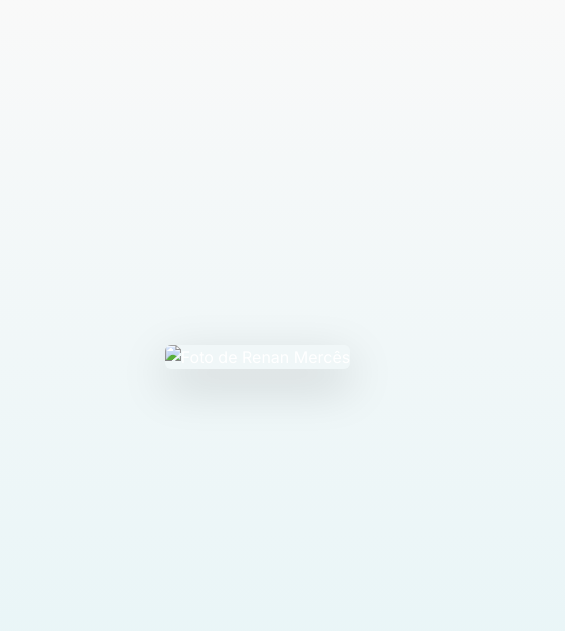
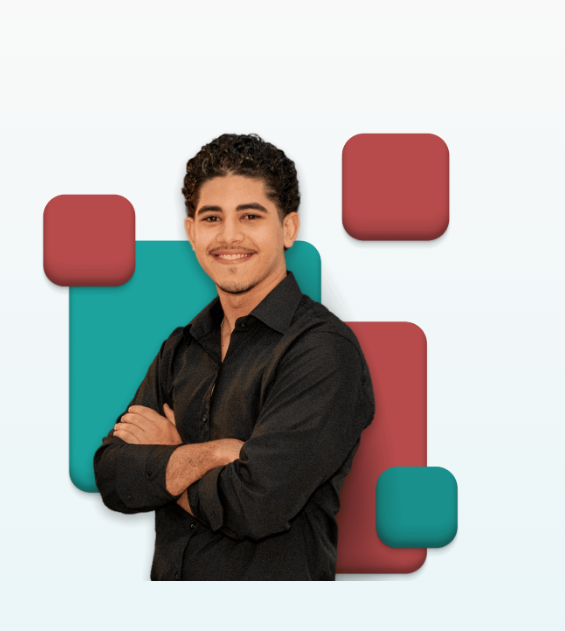
Before and after one commit to RenannMerces/Portfolio_Profissional_RM, a plain HTML site: page index.html in a window 1280 px wide. Shown: the part 860-1491 px from the top of the page, 715-1280 px from the left. Drawn offline with nearby package versions, Linux system fonts and the light colour scheme; a web font is replaced by a local one.

Commit message:
Adiciona imagem profissional editada em sobre mim.

```diff
--- a/index.html
+++ b/index.html
@@ -188,8 +188,8 @@ class="adopt-injector"></script>
             </div>
 
             <!-- Foto à direita -->
-            <div class="col-lg-5 text-center mb-4 mb-lg-0 order-1 order-lg-2">
-                <img src="sua-foto.jpg" alt="Foto de Renan Mercês" class="img-fluid rounded shadow-lg">
+            <div class="col-lg-5 text-center mb-4 mb-lg-0 order-1 ">
+                <img src="/src/sobremim.png" alt="Foto de Renan Mercês" class="">
             </div>
         </div>
     </div>
--- a/style.css
+++ b/style.css
@@ -333,14 +333,6 @@ html {
     padding: 60px 0;
 }
 
-#sobre img {
-    transition: transform 0.3s ease, box-shadow 0.3s ease;
-}
-
-#sobre img:hover {
-    transform: scale(1.05);
-    box-shadow: 0 8px 20px rgba(0, 0, 0, 0.2);
-}
 
 #sobre h2 {
     color: #034341;
@@ -376,12 +368,6 @@ html {
     max-width: 100%;
     height: auto;
     border-radius: 10px;
-    transition: transform 0.3s ease, box-shadow 0.3s ease;
-}
-
-#sobre img:hover {
-    transform: scale(1.05);
-    box-shadow: 0 8px 20px rgba(0, 0, 0, 0.2);
 }
 
 
```
Also changed, not shown: src/sobremim.png (added).
